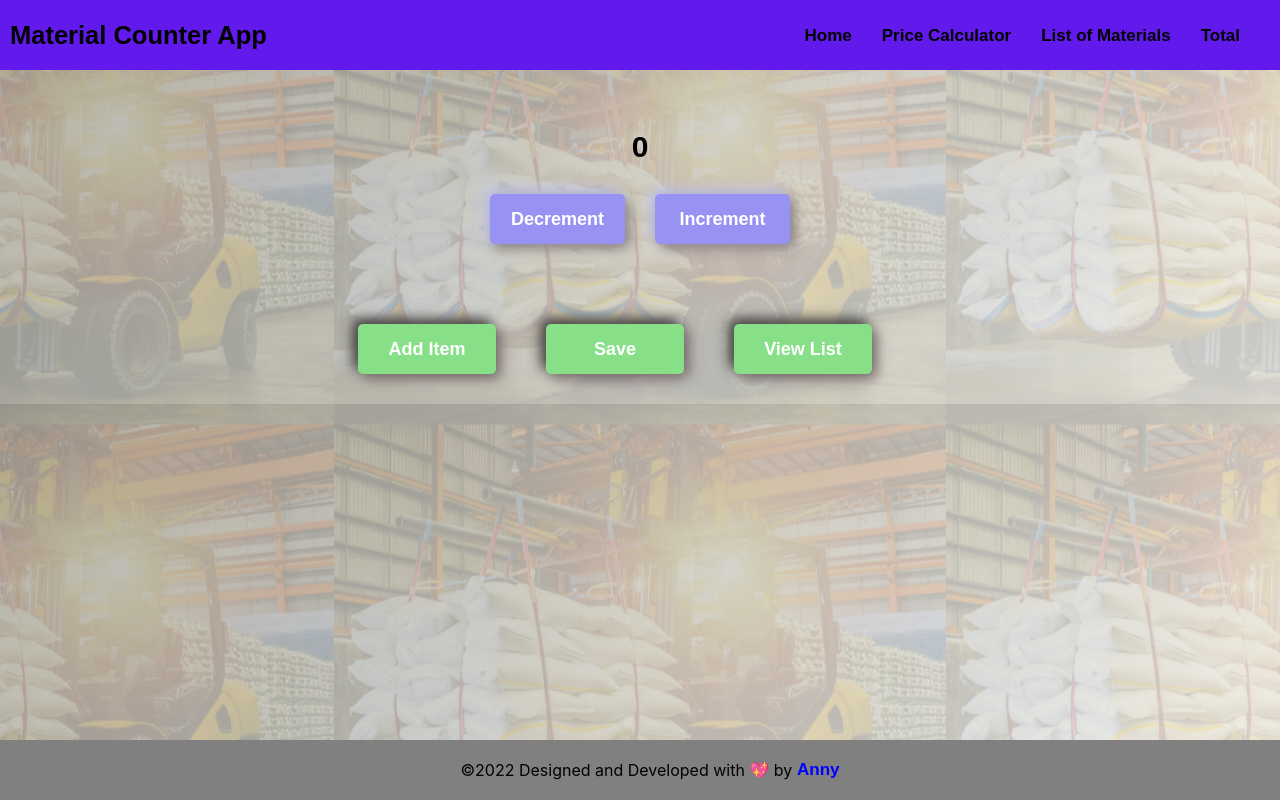
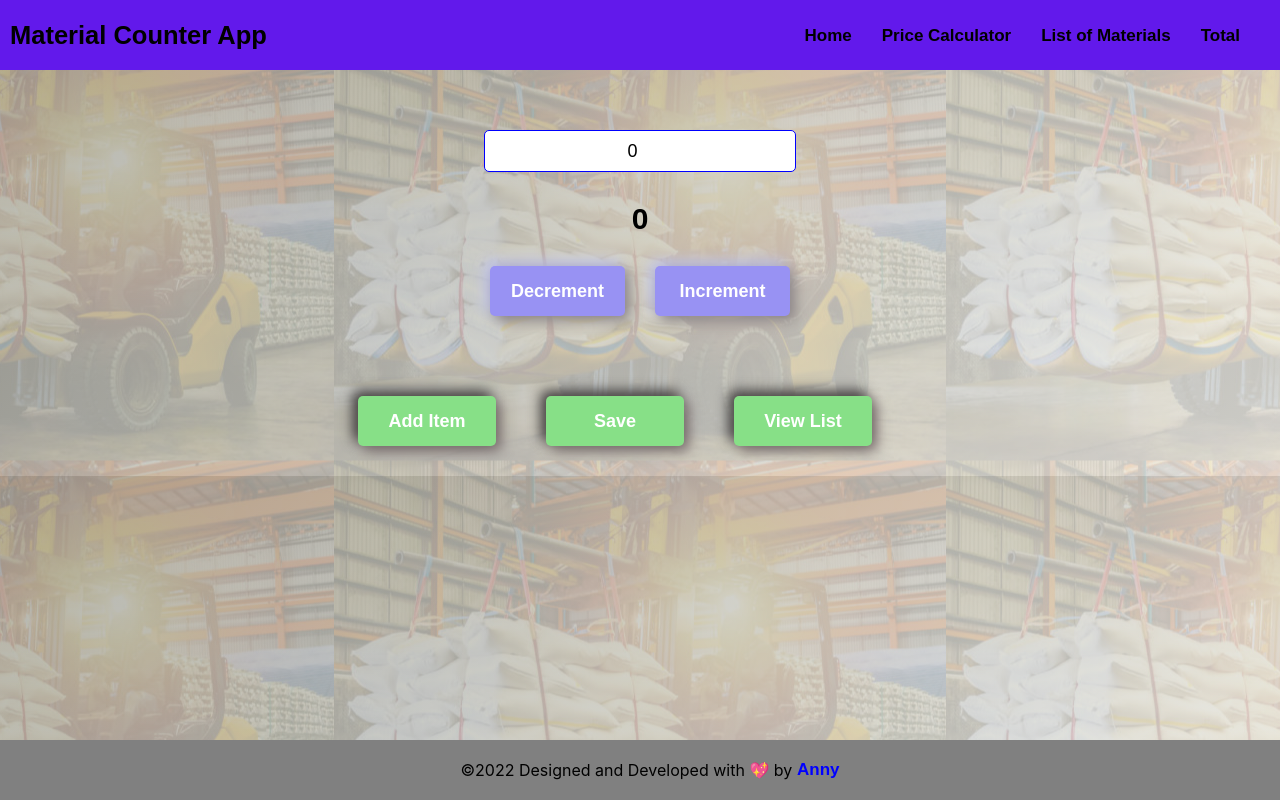
Before and after one commit to Anny85-code/material-counter, a React (Create React App) app: page /counterpage in a window 1280 px wide. Built offline with nearby package versions, Linux system fonts and the light colour scheme.

Commit message:
:art: Update counter
Update counter app

```diff
--- a/src/counterPage/CounterPage.css
+++ b/src/counterPage/CounterPage.css
@@ -10,6 +10,18 @@
   font-size: 30px;
   font-weight: bold;
   font-family: 'Gumela', sans-serif;
+}
+
+.main-conter-container > input {
+  width: 300px;
+  align-items: center;
+  justify-content: center;
+  height: 30px;
+  border-radius: 5px;
+  border: 1px solid blue;
+  outline: none;
+  padding: 5px;
+  font-size: 18px;
 }
 
 .btn-container {
--- a/src/counterPage/CounterPage.jsx
+++ b/src/counterPage/CounterPage.jsx
@@ -31,17 +31,25 @@ const CounterPage = () => {
   };
 
   const saveTO = () => {
-    if(name && count > 1){
-    const entry = { name, count };
-    const materials = getList();
-    addList(materials, entry);
-    alert(`${name} saved!`);
+    if (name && count > 1) {
+      const entry = { name, count };
+      const materials = getList();
+      addList(materials, entry);
+      alert(`${name} saved!`);
+      console.log(entry);
     }
   };
 
   return (
     <div className="main-conter-container">
       <p>{name}</p>
+
+      <input
+        type="number"
+        value={count}
+        className="form-control"
+        onChange={(e) => setCount(+e.target.value)}
+      />
       <p>{count}</p>
       <div className="btn-container">
         <button onClick={increment} id="subtract" className="add-item-btn">
@@ -57,14 +65,12 @@ const CounterPage = () => {
           <button id="save-btn">Add Item</button>
         </NavLink>
         <NavLink to="/">
-          <button onClick={saveTO} id="save-btn">
+          <button onClick={saveTO} id="save-btn" type="submit">
             Save
           </button>
         </NavLink>
         <NavLink to="/list">
-          <button id="save-btn" >
-            View List
-          </button>
+          <button id="save-btn">View List</button>
         </NavLink>
       </div>
     </div>
--- a/src/homePage/HomePage.jsx
+++ b/src/homePage/HomePage.jsx
@@ -8,6 +8,8 @@ const HomePage = () => {
   const handleAddItem = () => {
     localStorage.setItem('name', name);
   };
+
+  const condition = name === '';
 
   return (
     <div className="main-container">
@@ -24,25 +26,27 @@ const HomePage = () => {
                 id="material-name"
                 name="name"
                 placeholder="Please enter the material you want to count"
+                value={name}
                 required
-                value={name}
                 onChange={(e) => setName(e.target.value)}
               />
             </div>
           </label>
         </div>
+
           <div className="form-group-btn">
-          <NavLink to="/counterpage" style={{ textDecoration: 'none' }}>
+            { !condition && (<NavLink to="/counterpage" style={{ textDecoration: 'none' }}>
               <button
                 type="button"
                 className="add-item-btn"
                 onClick={handleAddItem}
-              style={{ margin: '30px'}}
+                style={{ margin: '30px' }}
               >
                 Enter
               </button>
-          </NavLink>
+            </NavLink>)}
           </div>
+
       </form>
     </div>
   );
--- a/src/list/List.jsx
+++ b/src/list/List.jsx
@@ -31,7 +31,7 @@ const List = () => {
                   {item.name}
                 </p>
                 <p className="columns i" id="col">
-                  {item.count}
+                  {item.count || item.count1}
                 </p>
               </div>
             </li>
--- a/src/total/Total.jsx
+++ b/src/total/Total.jsx
@@ -11,7 +11,8 @@ const Total = () => {
         : (obj[item.name] = item);
       return obj;
     }, {})
-  );
+    );
+    console.log(list)
   return (
     <div className="main-item-list">
       <div className="main-container-list">
@@ -33,7 +34,7 @@ const Total = () => {
                   {person.name}
                 </p>
                 <p className="columns i" id="col">
-                  {person.count}
+                  {person.count || person.count1}
                 </p>
               </div>
             </li>
```
Lines whose indentation alone changed are shown as unchanged.
